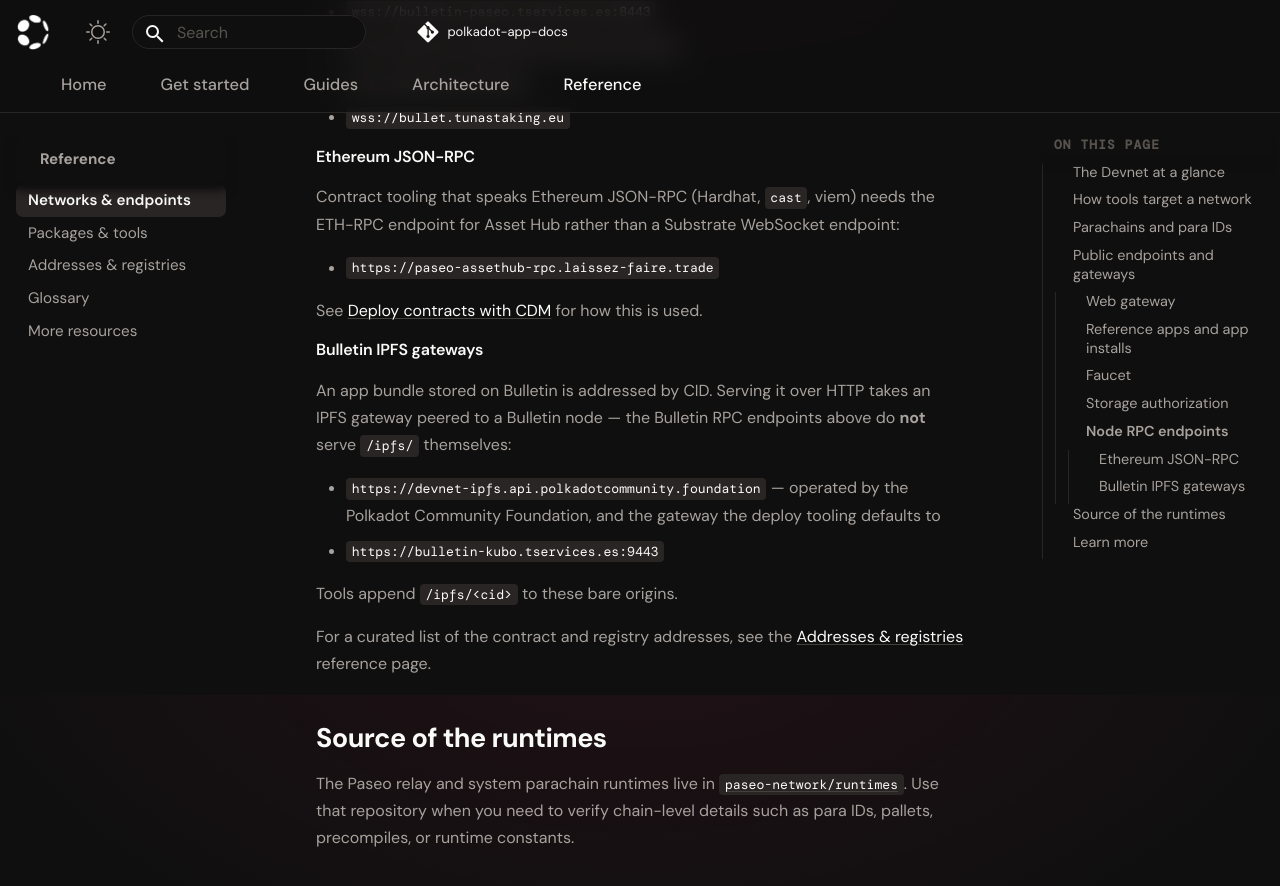
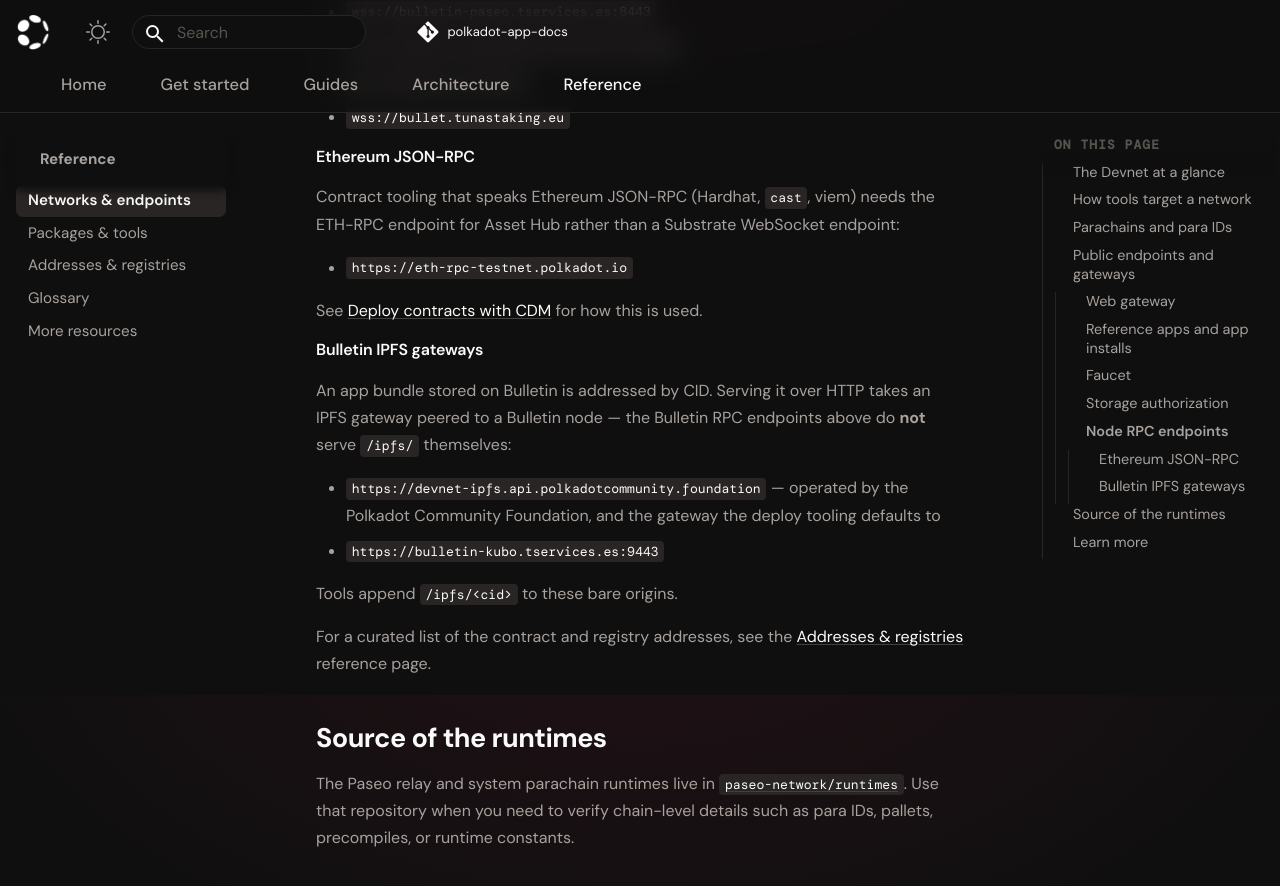
Before and after one commit to Polkadot-Community-Foundation/polkadot-app-docs, an MkDocs documentation site: the page built from docs/reference/networks.md, in a window 1280 px wide and 900 px high, scrolled down 3805 px. Shown: the top 886 px of the window. Built offline with MkDocs 1.6.1 and Material for MkDocs 9.7.7, drawn with Linux system fonts in a browser that asks for light colours; comment, search, counter and statistics services are not loaded; some of the changed lines change nothing that is shown.

Commit message:
fix(networks): correct the devnet Asset Hub ETH-RPC endpoint
paseo-assethub-rpc.laissez-faire.trade is unreachable — DNS resolves
(162.55.230.226) but TCP connect fails. Readers following this page with
Hardhat/cast/viem would hit a dead endpoint.

eth-rpc-testnet.polkadot.io verified against the same chain:
eth_chainId 0x190f1b41 (420420417), live eth_blockNumber, and eth_getCode
returning real bytecode for the devnet Publisher contract.

```diff
--- a/docs/reference/networks.md
+++ b/docs/reference/networks.md
@@ -120,7 +120,7 @@
 Contract tooling that speaks Ethereum JSON-RPC (Hardhat, `cast`, viem) needs the
 ETH-RPC endpoint for Asset Hub rather than a Substrate WebSocket endpoint:
 
-- `https://paseo-assethub-rpc.laissez-faire.trade`
+- `https://eth-rpc-testnet.polkadot.io`
 
 See [Deploy contracts with CDM](../guides/deploy-contracts-cdm.md) for how this
 is used.
```
